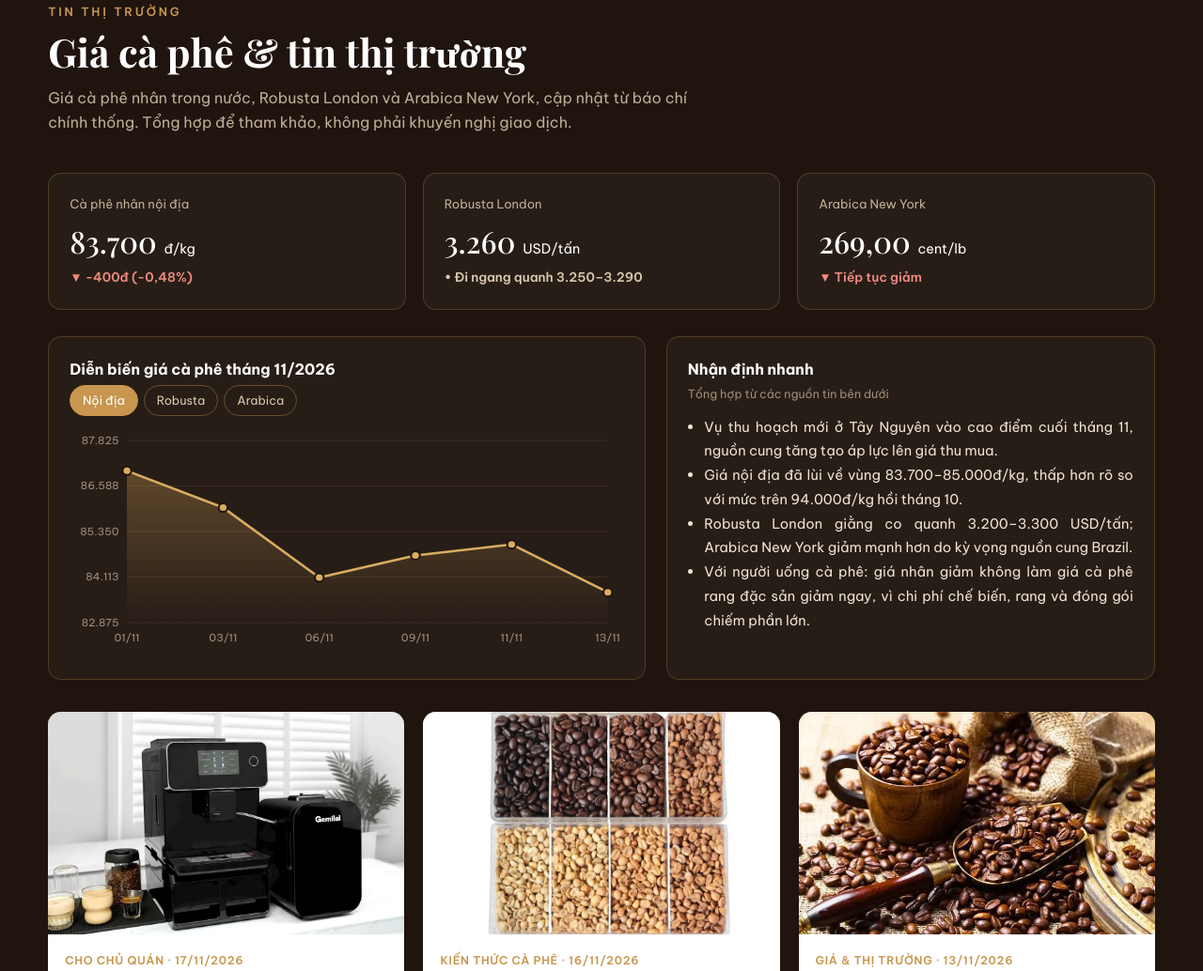
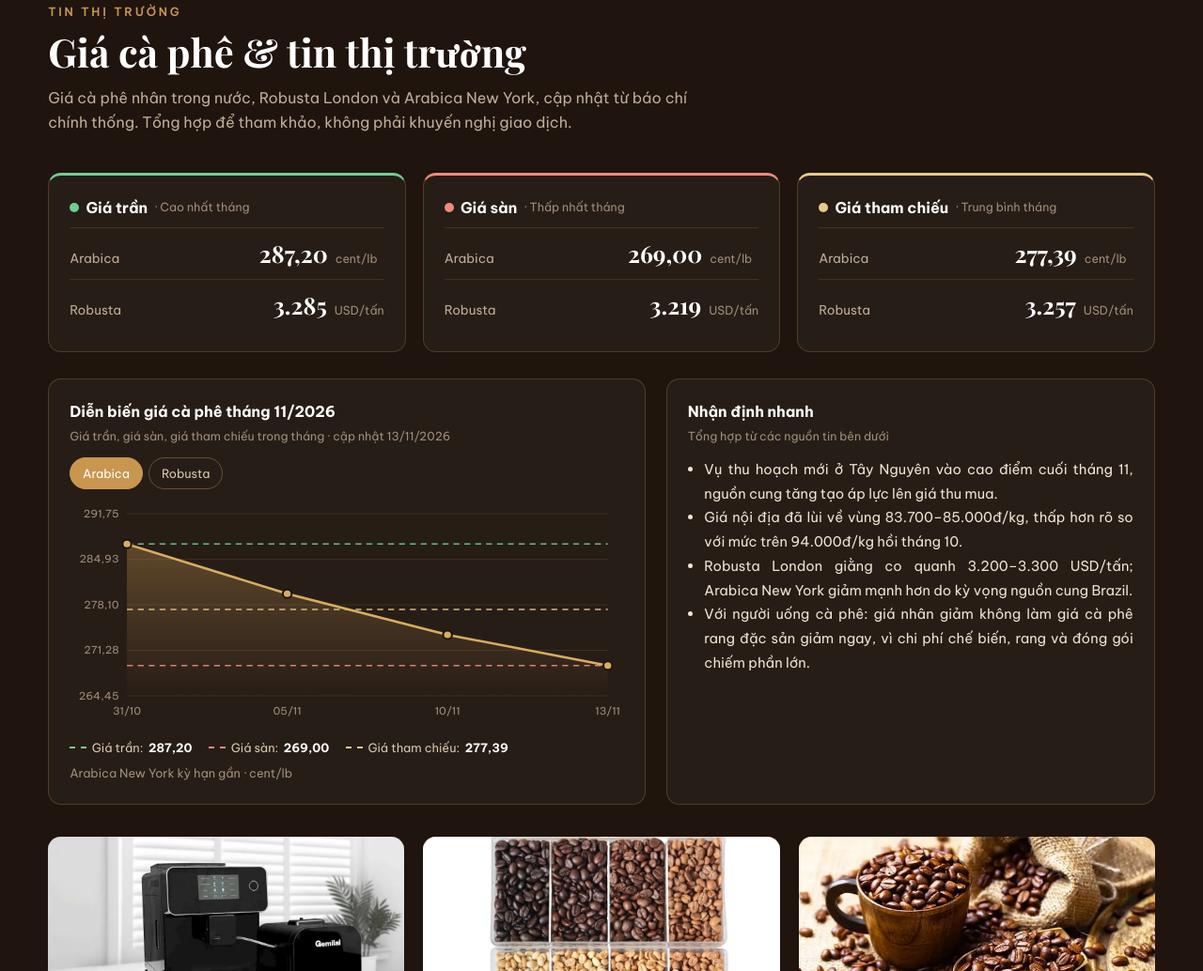
Before and after one commit to eyemedioptic/caferoa, a plain HTML site: page index.html in a window 1280 px wide. Shown: the part 3988-5022 px from the top of the page at 94% size. Drawn offline with nearby package versions, Linux system fonts and the light colour scheme; a web font is replaced by a local one.

Commit message:
Khung giá: 3 mức trần/sàn/tham chiếu cho Arabica & Robusta, biểu đồ có 3 đường mức giá
Co-Authored-By: Claude Opus 5.5 <noreply@anthropic.com>
Claude-Session: https://claude.ai/code/session_011QZR93XYHAVWyvaPchaPnL

```diff
--- a/index.html
+++ b/index.html
@@ -251,6 +251,19 @@ img.bagx{width:auto}
 .tick .chg{font-size:.85rem;font-weight:600}
 .up{color:#6fcf8f}.down{color:#f08a7e}.flat{color:#d9c8ae}
 .tick .sub{font-size:.75rem;color:#9f8e78;margin-top:.3rem}
+.tick.lv{border-top:3px solid var(--lv)}
+.tick.lv .label{display:flex;align-items:center;gap:.45rem;font-size:1rem;font-weight:700;color:#fff;margin-bottom:.5rem}
+.tick.lv .label i{width:10px;height:10px;border-radius:50%;background:var(--lv)}
+.tick.lv .label span{font-weight:400;font-size:.78rem;color:#9f8e78}
+.lv-row{display:flex;align-items:baseline;gap:.5rem;padding:.45rem 0;border-top:1px solid rgba(216,173,95,.14)}
+.lv-row span{font-size:.85rem;color:#bfae96;min-width:70px}
+.lv-row b{font-family:'Playfair Display',serif;font-size:1.55rem;color:#fff;margin-left:auto}
+.lv-row small{font-size:.78rem;color:#9f8e78;min-width:52px}
+.chart-legend{display:flex;flex-wrap:wrap;gap:.4rem 1.1rem;font-size:.8rem;color:#d9c8ae;margin-top:8px}
+.chart-legend span{display:inline-flex;align-items:center;gap:.35rem}
+.chart-legend i{width:18px;border-top:2px dashed}
+.chart-legend b{color:#fff}
+.chart-legend .u{color:#9f8e78;width:100%}
 .market-grid{display:grid;grid-template-columns:1.1fr .9fr;gap:22px}
 .panel{background:rgba(255,255,255,.04);border:1px solid rgba(216,173,95,.22);border-radius:var(--radius);padding:22px}
 .panel h4{font-size:1rem;color:#fff;margin-bottom:.2rem}
@@ -807,8 +820,10 @@ p,li,dd,.notes,.short,.desc,.lead,.msg,.co-done,.origin-text,.qr-note,.news p,.s
     <div class="market-grid">
       <div class="panel">
         <h4>Diễn biến giá cà phê tháng 11/2026</h4>
+        <div class="hint">Giá trần, giá sàn, giá tham chiếu trong tháng · cập nhật 13/11/2026</div>
         <div class="chart-tabs" id="chartTabs"></div>
         <svg id="chart" viewBox="0 0 560 240" preserveAspectRatio="none" role="img" aria-label="Biểu đồ giá cà phê"></svg>
+        <div class="chart-legend" id="chartLegend"></div>
       </div>
       <div class="panel">
         <h4>Nhận định nhanh</h4>
@@ -1216,20 +1231,20 @@ const GRINDS = ['Hạt nguyên','Xay pha phin','Xay pha máy','Xay pour-over'];
 /* ---------- Market data (nguồn: báo chí 11/2026) ---------- */
 const MARKET = {
   updated:'13/11/2026',
+  /* Giá trần = cao nhất tháng, giá sàn = thấp nhất tháng, giá tham chiếu = trung bình tháng (tự tính từ pts) */
   series:{
-    vn:{label:'Cà phê nhân nội địa (đ/kg)', unit:'đ/kg', fmt:v=>v.toLocaleString('vi-VN'),
-        pts:[['01/11',87000],['03/11',86000],['06/11',84100],['09/11',84700],['11/11',85000],['13/11',83700]]},
-    rb:{label:'Robusta London kỳ hạn gần (USD/tấn)', unit:'USD/tấn', fmt:v=>v.toLocaleString('en-US'),
-        pts:[['31/10',3219],['04/11',3265],['07/11',3285],['10/11',3256],['13/11',3260]]},
-    ar:{label:'Arabica New York kỳ hạn gần (cent/lb)', unit:'cent/lb', fmt:v=>v.toFixed(2),
-        pts:[['31/10',287.20],['05/11',279.75],['10/11',273.60],['13/11',269.00]]}
-  },
-  ticker:[
-    {label:'Cà phê nhân nội địa', val:'83.700', unit:'đ/kg', chg:'-400đ (-0,48%)', dir:'down'},
-    {label:'Robusta London', val:'3.260', unit:'USD/tấn', chg:'Đi ngang quanh 3.250–3.290', dir:'flat'},
-    {label:'Arabica New York', val:'269,00', unit:'cent/lb', chg:'Tiếp tục giảm', dir:'down'}
-  ]
+    ar:{name:'Arabica', label:'Arabica New York kỳ hạn gần', unit:'cent/lb', fmt:v=>v.toLocaleString('vi-VN',{minimumFractionDigits:2,maximumFractionDigits:2}),
+        pts:[['31/10',287.20],['05/11',279.75],['10/11',273.60],['13/11',269.00]]},
+    rb:{name:'Robusta', label:'Robusta London kỳ hạn gần', unit:'USD/tấn', fmt:v=>Math.round(v).toLocaleString('vi-VN'),
+        pts:[['31/10',3219],['04/11',3265],['07/11',3285],['10/11',3256],['13/11',3260]]}
+  }
 };
+const LEVELS = [
+  {k:'tran', name:'Giá trần', note:'Cao nhất tháng', color:'#6fcf8f'},
+  {k:'san', name:'Giá sàn', note:'Thấp nhất tháng', color:'#f08a7e'},
+  {k:'tc', name:'Giá tham chiếu', note:'Trung bình tháng', color:'#e9c98a'}
+];
+function priceLevels(key){ const v = MARKET.series[key].pts.map(p=>p[1]); return {tran:Math.max(...v), san:Math.min(...v), tc:v.reduce((a,b)=>a+b,0)/v.length}; }
 const IMGS = {
   wood_cup:'img/n-wood-cup.webp',
   drying_man:'img/n-drying-man.webp',
@@ -1571,24 +1586,27 @@ function openPolicy(k){ const [t,b]=POLICIES[k]; $('#modalBox').innerHTML = `<bu
 
 /* ---------- Market ---------- */
 function renderTicker(){
-  $('#ticker').innerHTML = MARKET.ticker.map(x => `<div class="tick"><div class="label">${x.label}</div><div class="val">${x.val} <small style="font-size:.9rem;font-family:'Be Vietnam Pro'">${x.unit}</small></div><div class="chg ${x.dir}">${x.dir==='up'?'▲':x.dir==='down'?'▼':'•'} ${x.chg}</div>${x.sub?`<div class="sub">${x.sub}</div>`:''}</div>`).join('');
-}
-let chartKey = 'vn';
+  const L = {ar:priceLevels('ar'), rb:priceLevels('rb')};
+  $('#ticker').innerHTML = LEVELS.map(l => `<div class="tick lv" style="--lv:${l.color}"><div class="label"><i></i>${l.name} <span>· ${l.note}</span></div>${['ar','rb'].map(k => { const s = MARKET.series[k]; return `<div class="lv-row"><span>${s.name}</span><b>${s.fmt(L[k][l.k])}</b><small>${s.unit}</small></div>`; }).join('')}</div>`).join('');
+}
+let chartKey = 'ar';
 function renderChartTabs(){
-  const names = {vn:'Nội địa',rb:'Robusta',ar:'Arabica'};
+  const names = {ar:'Arabica',rb:'Robusta'};
   $('#chartTabs').innerHTML = Object.keys(MARKET.series).map(k => `<button class="${k===chartKey?'active':''}" onclick="chartKey='${k}';renderChartTabs();renderChart()">${names[k]}</button>`).join('');
 }
 function renderChart(){
-  const s = MARKET.series[chartKey], pts = s.pts, W=560, H=240, pl=58, pr=16, pt=16, pb=30;
+  const s = MARKET.series[chartKey], pts = s.pts, W=560, H=240, pl=58, pr=16, pt=16, pb=30, lv = priceLevels(chartKey);
   const vals = pts.map(p=>p[1]); let mn = Math.min(...vals), mx = Math.max(...vals); const pad = (mx-mn)*.25 || mx*.01; mn -= pad; mx += pad;
   const x = i => pl + (pts.length===1?0:i*(W-pl-pr)/(pts.length-1));
   const y = v => pt + (mx - v) * (H-pt-pb) / (mx - mn);
   let g = '';
-  for(let i=0;i<=4;i++){ const v = mn + (mx-mn)*i/4, yy = y(v); g += `<line x1="${pl}" x2="${W-pr}" y1="${yy}" y2="${yy}" stroke="rgba(216,173,95,.12)"/><text x="${pl-8}" y="${yy+4}" fill="#9f8e78" font-size="11" text-anchor="end">${s.fmt(chartKey==='ar'?v:Math.round(v))}</text>`; }
+  for(let i=0;i<=4;i++){ const v = mn + (mx-mn)*i/4, yy = y(v); g += `<line x1="${pl}" x2="${W-pr}" y1="${yy}" y2="${yy}" stroke="rgba(216,173,95,.12)"/><text x="${pl-8}" y="${yy+4}" fill="#9f8e78" font-size="11" text-anchor="end">${s.fmt(v)}</text>`; }
   const path = pts.map((p,i)=>`${i?'L':'M'}${x(i)},${y(p[1])}`).join(' ');
+  const lines = LEVELS.map(l => { const yy = y(lv[l.k]); return `<line x1="${pl}" x2="${W-pr}" y1="${yy}" y2="${yy}" stroke="${l.color}" stroke-width="1.5" stroke-dasharray="6 5" opacity=".9"/>`; }).join('');
   const area = path + ` L${x(pts.length-1)},${H-pb} L${x(0)},${H-pb} Z`;
   const dots = pts.map((p,i)=>`<g class="pt" data-i="${i}" style="cursor:pointer"><circle cx="${x(i)}" cy="${y(p[1])}" r="14" fill="transparent"/><circle cx="${x(i)}" cy="${y(p[1])}" r="4.5" fill="#d8ad5f" stroke="#1f140e" stroke-width="2"/></g><text x="${x(i)}" y="${H-10}" fill="#9f8e78" font-size="11" text-anchor="middle">${p[0]}</text>`).join('');
-  $('#chart').innerHTML = `<defs><linearGradient id="ga" x1="0" y1="0" x2="0" y2="1"><stop offset="0" stop-color="#c8964f" stop-opacity=".35"/><stop offset="1" stop-color="#c8964f" stop-opacity="0"/></linearGradient></defs>${g}<path d="${area}" fill="url(#ga)"/><path d="${path}" fill="none" stroke="#d8ad5f" stroke-width="2.5" stroke-linejoin="round"/>${dots}`;
+  $('#chart').innerHTML = `<defs><linearGradient id="ga" x1="0" y1="0" x2="0" y2="1"><stop offset="0" stop-color="#c8964f" stop-opacity=".35"/><stop offset="1" stop-color="#c8964f" stop-opacity="0"/></linearGradient></defs>${g}<path d="${area}" fill="url(#ga)"/>${lines}<path d="${path}" fill="none" stroke="#d8ad5f" stroke-width="2.5" stroke-linejoin="round"/>${dots}`;
+  $('#chartLegend').innerHTML = LEVELS.map(l => `<span><i style="border-color:${l.color}"></i>${l.name}: <b>${s.fmt(lv[l.k])}</b></span>`).join('') + `<span class="u">${s.label} · ${s.unit}</span>`;
   const tip = $('#chartTip'); const last = pts[pts.length-1];
   if(tip) tip.textContent = `${s.label} · ${last[0]}: ${s.fmt(last[1])} ${s.unit}`;
   $('#chart').querySelectorAll('.pt').forEach(el => { const show = () => { if(!tip) return; const p = pts[+el.dataset.i]; tip.textContent = `${s.label} · ${p[0]}: ${s.fmt(p[1])} ${s.unit}`; }; el.addEventListener('mouseenter', show); el.addEventListener('click', show); });
@@ -1747,7 +1765,7 @@ function reply(raw){
   if(found.length && !has('gia ca phe','thi truong')) { const p = found[0]; return botSay(`<b>${p.name}</b> – ${p.blend}\n${p.short}\nGiá: <b>${priceTxt(p)}</b> / ${p.size}\nHợp pha: ${p.brew}.${pcard(p)}`, ['Tư vấn chọn cà phê','Bảng giá','Cách đặt hàng']); }
   if(has('arabica')) return botSay(`Dòng 100% Arabica Cầu Đất tại CAFEROA là <b>Heritage Gold</b>: hương sô-cô-la đen, caramel, hậu ngọt, chua thanh nhẹ.${pcard(byId('heritage-gold'))}\nNếu muốn vừa có Arabica vừa đậm, thử <b>Zen</b> (30% Arabica).`, MAIN_Q);
   if(has('robusta')) return botSay(`Thích Robusta đậm chất Việt? Chọn <b>Heritage Red</b> (100% Robusta) hoặc <b>Trust – Hồn Hậu</b> (Robusta + Culi), giá mềm hơn.${pcard(byId('heritage-red'))}${pcard(byId('trust-hh'))}`, MAIN_Q);
-  if(has('gia ca phe','thi truong','san london','san new york','gia nhan','hom nay')){ const k = MARKET.ticker; return botSay(`Giá cà phê mới nhất (cập nhật ${MARKET.updated}):\n• ${k[0].label}: <b>${k[0].val} ${k[0].unit}</b> (${k[0].chg})\n• ${k[1].label}: <b>${k[1].val} ${k[1].unit}</b> (${k[1].chg})\n• ${k[2].label}: <b>${k[2].val} ${k[2].unit}</b> (${k[2].chg})\n<a href="#tin-thi-truong" style="color:var(--red);text-decoration:underline" onclick="closeChatOnMobile()">Xem chuyên mục Tin thị trường →</a>`, MAIN_Q); }
+  if(has('gia ca phe','thi truong','san london','san new york','gia nhan','hom nay')){ const A = priceLevels('ar'), R = priceLevels('rb'), sa = MARKET.series.ar, sr = MARKET.series.rb; return botSay(`Giá cà phê tháng 11 (cập nhật ${MARKET.updated}):\n${LEVELS.map(l => `• ${l.name}: Arabica <b>${sa.fmt(A[l.k])} ${sa.unit}</b> · Robusta <b>${sr.fmt(R[l.k])} ${sr.unit}</b>`).join('\n')}\n<a href="#tin-thi-truong" style="color:var(--red);text-decoration:underline" onclick="closeChatOnMobile()">Xem chuyên mục Tin thị trường →</a>`, MAIN_Q); }
   if(has('bang gia','gia ban le','gia le','gia','bao nhieu','tien')) return botSay(`<b>Bảng giá bán lẻ:</b>\n${PRODUCTS.map(p=>`• ${p.name} (${p.size}): <b>${priceTxt(p)}</b>`).join('\n')}\n\nMiễn phí giao nội thành TP.HCM cho đơn từ ${vnd(SHOP.freeShipFrom)}.`, ['Tư vấn chọn cà phê','Phí ship & giao hàng','Mua sỉ cho quán']);
   if(has('ship','giao','van chuyen','bao lau','may ngay','nhan hang')) return botSay(`🚚 <b>Giao hàng</b>\n• Nội thành TP.HCM: miễn phí cho đơn từ ${vnd(SHOP.freeShipFrom)}, dưới mức này phí ${vnd(SHOP.shipFee)}.\n• Đi tỉnh: phí theo đơn vị vận chuyển.\n• Thời gian: 1–2 ngày nội thành, 2–4 ngày đi tỉnh (cà phê rang mới theo đơn).`, MAIN_Q);
   if(has('eyemedi','chu tai khoan','tai khoan nao','ten tai khoan','so tai khoan','stk')) return botSay(`Tài khoản nhận chuyển khoản của CAFEROA:\n• Ngân hàng: ${SHOP.qr.bankName}\n• Số tài khoản: <b>${SHOP.qr.accountNo}</b>\n• Chủ tài khoản: <b>${SHOP.qr.accountName}</b>\n<b>EYEMEDI GROUP</b> là chủ sở hữu thương hiệu CAFEROA, nên tài khoản đứng tên hộ kinh doanh EYEMEDI. Nội dung chuyển khoản ghi mã đơn hàng của bạn nhé.`, MAIN_Q);
```
Also changed, not shown: tin-thi-truong.html (+38 -20 lines).
